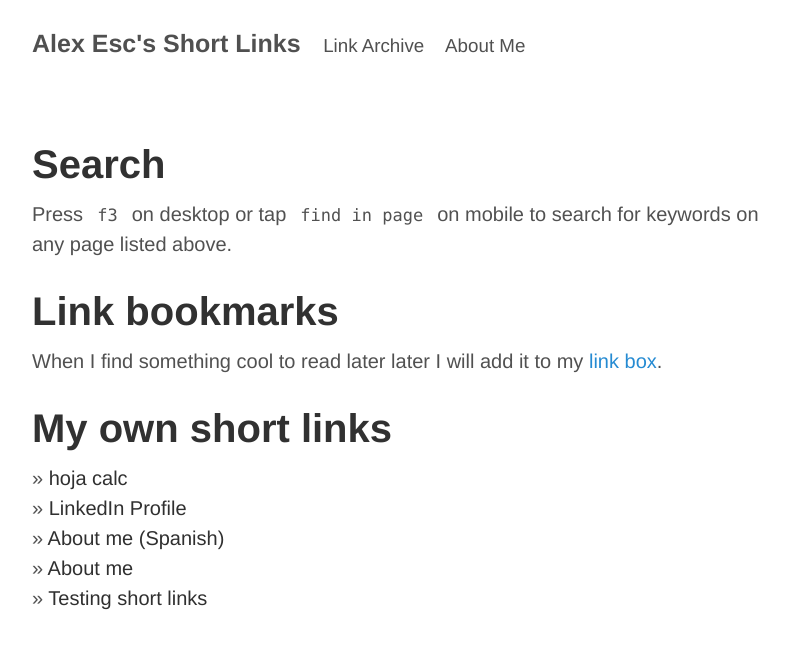
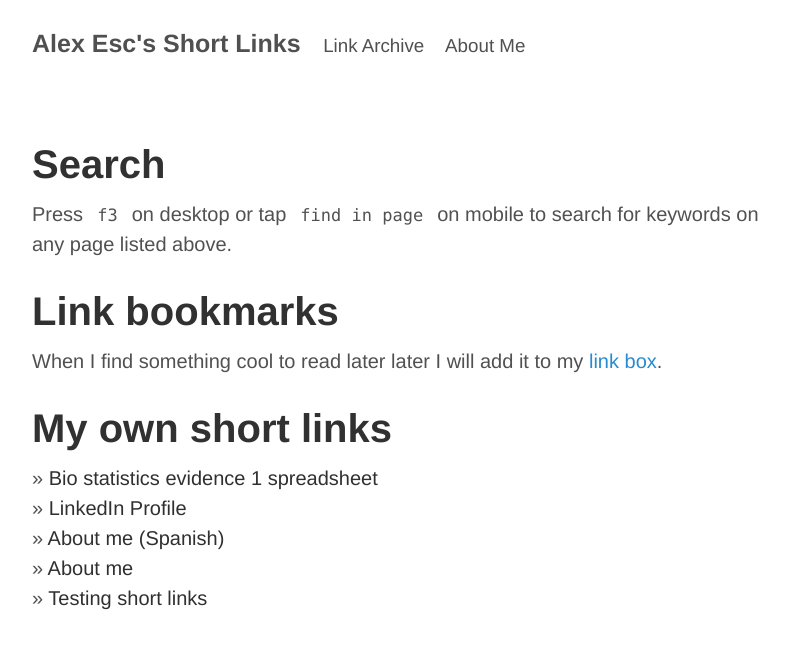
Before and after one commit to alex-esc/url, a Jekyll site: the page built from archive.md, in a window 1280 px wide. Shown: the top 649 px of the page, without its empty margins (228-1017 px from the left). Built offline with Jekyll 4.4.1, drawn with Linux system fonts in a browser that asks for light colours.

Commit message:
Update 2020-06-18-exel-evi-bioest-1.md

```diff
--- a/_posts/2020-06-18-exel-evi-bioest-1.md
+++ b/_posts/2020-06-18-exel-evi-bioest-1.md
@@ -1,6 +1,6 @@
 ---
 layout: "null"
-title: "hoja calc"
+title: "Bio statistics evidence 1 spreadsheet"
 permalink: 'hoja-calculo-evidencia-uno-bio'
 tags: [shortlink]
 ---
```
